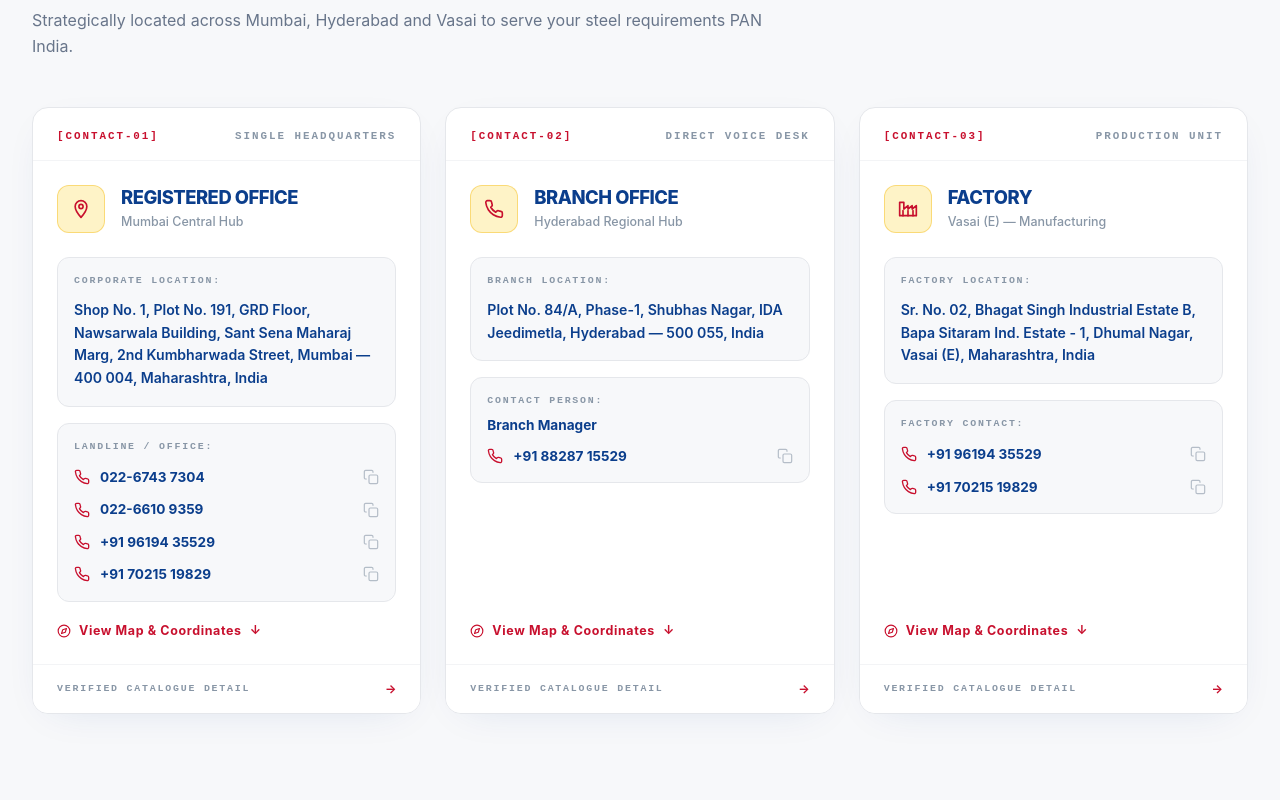
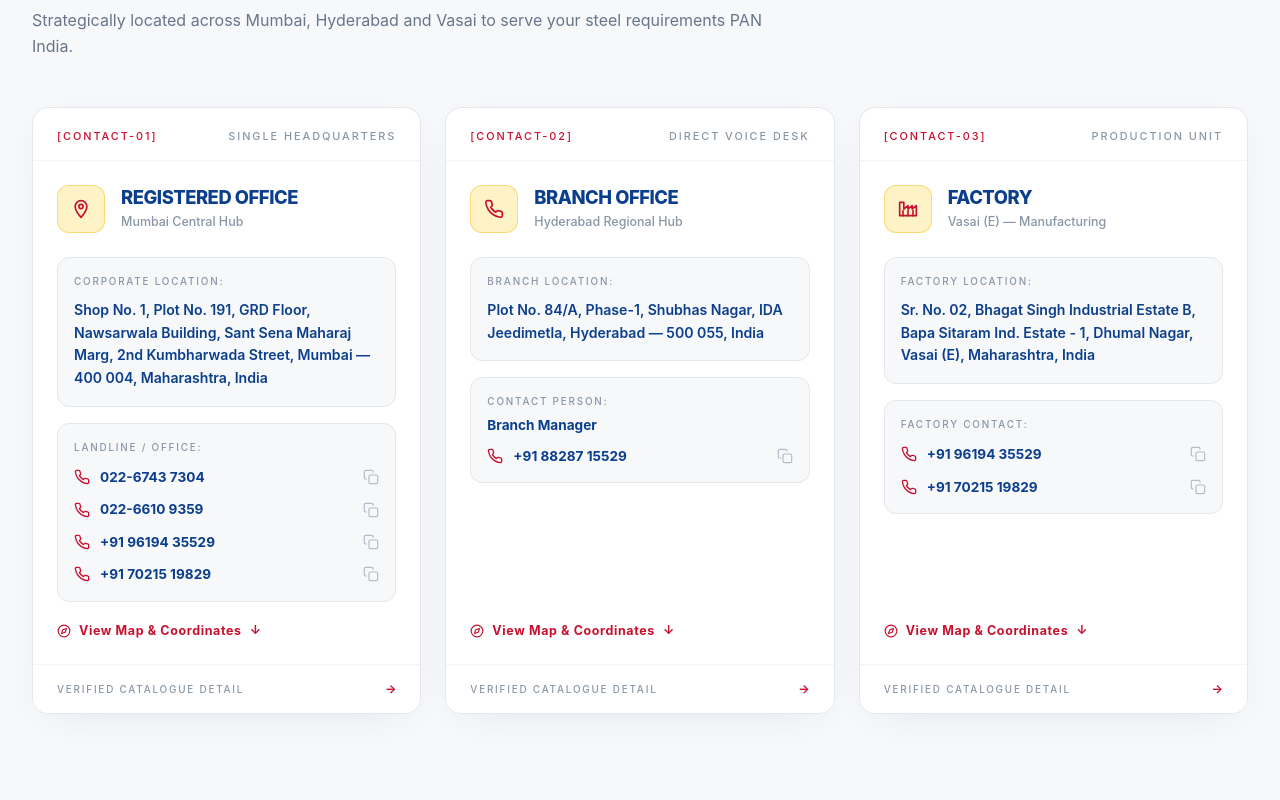
Before and after one commit to RajanPal920/Shreeganeshsteel-website, a React (Vite) app: page /contact in a window 1280 px wide. Shown: the part 980-1780 px from the top of the page. Built offline with nearby package versions, Linux system fonts and the light colour scheme.

Commit message:
change lala

```diff
--- a/src/pages/CategoryDetail.jsx
+++ b/src/pages/CategoryDetail.jsx
@@ -280,7 +280,7 @@ const CategoryDetail = () => {
                 >
                   <div className="relative aspect-[5/4] overflow-hidden bg-gray-100">
                     {/* Number badge — red */}
-                    <span className="absolute top-2.5 left-2.5 z-20 w-7 h-7 rounded-full text-white text-[0.65rem] font-bold font-mono flex items-center justify-center shadow-lg border border-white/30 bg-[#C8102E]">
+                    <span className="absolute top-2.5 left-2.5 z-20 w-7 h-7 rounded-full text-white text-[0.65rem] font-bold font-medium flex items-center justify-center shadow-lg border border-white/30 bg-[#C8102E]">
                       {String(p.id || i + 1).padStart(2, "0")}
                     </span>
 
--- a/src/pages/Certificate.jsx
+++ b/src/pages/Certificate.jsx
@@ -123,7 +123,7 @@ const Certificate = () => {
 
         <div className="relative z-10 max-w-[1320px] mx-auto px-5 sm:px-8 py-16 sm:py-20 lg:py-24">
           {/* Breadcrumb */}
-          <nav className="flex items-center gap-2 text-xs text-white/70 font-mono tracking-wider uppercase mb-6">
+          <nav className="flex items-center gap-2 text-xs text-white/70 font-medium tracking-wider uppercase mb-6">
             <Link to="/" className="hover:text-white transition-colors">
               Home
             </Link>
--- a/src/pages/Contact.jsx
+++ b/src/pages/Contact.jsx
@@ -339,10 +339,10 @@ const Contact = () => {
             <div className="relative bg-white rounded-2xl border border-gray-200 shadow-[0_10px_40px_-20px_rgba(11,62,140,0.15)] hover:shadow-[0_25px_60px_-25px_rgba(200,16,46,0.2)] hover:-translate-y-1 transition-all duration-500 overflow-hidden flex flex-col">
               {/* Top bar */}
               <div className="flex items-center justify-between px-6 pt-5 pb-4 border-b border-gray-100">
-                <span className="text-[0.68rem] font-mono font-bold tracking-[0.18em] uppercase text-[#C8102E]">
+                <span className="text-[0.68rem] font-medium font-bold tracking-[0.18em] uppercase text-[#C8102E]">
                   [CONTACT-01]
                 </span>
-                <span className="text-[0.68rem] font-mono font-bold tracking-[0.18em] uppercase text-[#8896a6]">
+                <span className="text-[0.68rem] font-medium font-bold tracking-[0.18em] uppercase text-[#8896a6]">
                   Single Headquarters
                 </span>
               </div>
@@ -380,7 +380,7 @@ const Contact = () => {
               <div className="px-6 pb-6 flex-1 flex flex-col gap-4">
                 {/* Address panel */}
                 <div className="bg-[#f7f8fa] border border-gray-200 rounded-xl p-4">
-                  <div className="text-[0.62rem] font-mono font-bold tracking-[0.18em] uppercase text-[#8896a6] mb-2.5">
+                  <div className="text-[0.62rem] font-medium font-bold tracking-[0.18em] uppercase text-[#8896a6] mb-2.5">
                     Corporate Location:
                   </div>
                   <p className="text-[0.88rem] text-[#0B3E8C] font-semibold leading-relaxed">
@@ -392,7 +392,7 @@ const Contact = () => {
 
                 {/* Contacts panel */}
                 <div className="bg-[#f7f8fa] border border-gray-200 rounded-xl p-4">
-                  <div className="text-[0.62rem] font-mono font-bold tracking-[0.18em] uppercase text-[#8896a6] mb-3">
+                  <div className="text-[0.62rem] font-medium font-bold tracking-[0.18em] uppercase text-[#8896a6] mb-3">
                     Landline / Office:
                   </div>
                   <div className="flex flex-col gap-3">
@@ -481,7 +481,7 @@ const Contact = () => {
 
               {/* Bottom verified bar */}
               <div className="flex items-center justify-between px-6 py-4 border-t border-gray-100 bg-white">
-                <span className="text-[0.62rem] font-mono font-bold tracking-[0.18em] uppercase text-[#8896a6]">
+                <span className="text-[0.62rem] font-medium font-bold tracking-[0.18em] uppercase text-[#8896a6]">
                   Verified Catalogue Detail
                 </span>
                 <span className="text-[#C8102E] text-xs font-bold">→</span>
@@ -491,10 +491,10 @@ const Contact = () => {
             {/* ---------- CARD 2 — BRANCH OFFICE (HYDERABAD) ---------- */}
             <div className="relative bg-white rounded-2xl border border-gray-200 shadow-[0_10px_40px_-20px_rgba(11,62,140,0.15)] hover:shadow-[0_25px_60px_-25px_rgba(200,16,46,0.2)] hover:-translate-y-1 transition-all duration-500 overflow-hidden flex flex-col">
               <div className="flex items-center justify-between px-6 pt-5 pb-4 border-b border-gray-100">
-                <span className="text-[0.68rem] font-mono font-bold tracking-[0.18em] uppercase text-[#C8102E]">
+                <span className="text-[0.68rem] font-medium font-bold tracking-[0.18em] uppercase text-[#C8102E]">
                   [CONTACT-02]
                 </span>
-                <span className="text-[0.68rem] font-mono font-bold tracking-[0.18em] uppercase text-[#8896a6]">
+                <span className="text-[0.68rem] font-medium font-bold tracking-[0.18em] uppercase text-[#8896a6]">
                   Direct Voice Desk
                 </span>
               </div>
@@ -528,7 +528,7 @@ const Contact = () => {
 
               <div className="px-6 pb-6 flex-1 flex flex-col gap-4">
                 <div className="bg-[#f7f8fa] border border-gray-200 rounded-xl p-4">
-                  <div className="text-[0.62rem] font-mono font-bold tracking-[0.18em] uppercase text-[#8896a6] mb-2.5">
+                  <div className="text-[0.62rem] font-medium font-bold tracking-[0.18em] uppercase text-[#8896a6] mb-2.5">
                     Branch Location:
                   </div>
                   <p className="text-[0.88rem] text-[#0B3E8C] font-semibold leading-relaxed">
@@ -538,7 +538,7 @@ const Contact = () => {
                 </div>
 
                 <div className="bg-[#f7f8fa] border border-gray-200 rounded-xl p-4">
-                  <div className="text-[0.62rem] font-mono font-bold tracking-[0.18em] uppercase text-[#8896a6] mb-1.5">
+                  <div className="text-[0.62rem] font-medium font-bold tracking-[0.18em] uppercase text-[#8896a6] mb-1.5">
                     Contact Person:
                   </div>
                   <div className="text-[0.85rem] font-bold text-[#0B3E8C] mb-2.5">
@@ -616,7 +616,7 @@ const Contact = () => {
               </div>
 
               <div className="flex items-center justify-between px-6 py-4 border-t border-gray-100 bg-white">
-                <span className="text-[0.62rem] font-mono font-bold tracking-[0.18em] uppercase text-[#8896a6]">
+                <span className="text-[0.62rem] font-medium font-bold tracking-[0.18em] uppercase text-[#8896a6]">
                   Verified Catalogue Detail
                 </span>
                 <span className="text-[#C8102E] text-xs font-bold">→</span>
@@ -626,10 +626,10 @@ const Contact = () => {
             {/* ---------- CARD 3 — FACTORY (VASAI E) ---------- */}
             <div className="relative bg-white rounded-2xl border border-gray-200 shadow-[0_10px_40px_-20px_rgba(11,62,140,0.15)] hover:shadow-[0_25px_60px_-25px_rgba(200,16,46,0.2)] hover:-translate-y-1 transition-all duration-500 overflow-hidden flex flex-col">
               <div className="flex items-center justify-between px-6 pt-5 pb-4 border-b border-gray-100">
-                <span className="text-[0.68rem] font-mono font-bold tracking-[0.18em] uppercase text-[#C8102E]">
+                <span className="text-[0.68rem] font-medium font-bold tracking-[0.18em] uppercase text-[#C8102E]">
                   [CONTACT-03]
                 </span>
-                <span className="text-[0.68rem] font-mono font-bold tracking-[0.18em] uppercase text-[#8896a6]">
+                <span className="text-[0.68rem] font-medium font-bold tracking-[0.18em] uppercase text-[#8896a6]">
                   Production Unit
                 </span>
               </div>
@@ -664,7 +664,7 @@ const Contact = () => {
 
               <div className="px-6 pb-6 flex-1 flex flex-col gap-4">
                 <div className="bg-[#f7f8fa] border border-gray-200 rounded-xl p-4">
-                  <div className="text-[0.62rem] font-mono font-bold tracking-[0.18em] uppercase text-[#8896a6] mb-2.5">
+                  <div className="text-[0.62rem] font-medium font-bold tracking-[0.18em] uppercase text-[#8896a6] mb-2.5">
                     Factory Location:
                   </div>
                   <p className="text-[0.88rem] text-[#0B3E8C] font-semibold leading-relaxed">
@@ -674,7 +674,7 @@ const Contact = () => {
                 </div>
 
                 <div className="bg-[#f7f8fa] border border-gray-200 rounded-xl p-4">
-                  <div className="text-[0.62rem] font-mono font-bold tracking-[0.18em] uppercase text-[#8896a6] mb-3">
+                  <div className="text-[0.62rem] font-medium font-bold tracking-[0.18em] uppercase text-[#8896a6] mb-3">
                     Factory Contact:
                   </div>
                   <div className="flex flex-col gap-3">
@@ -756,7 +756,7 @@ const Contact = () => {
               </div>
 
               <div className="flex items-center justify-between px-6 py-4 border-t border-gray-100 bg-white">
-                <span className="text-[0.62rem] font-mono font-bold tracking-[0.18em] uppercase text-[#8896a6]">
+                <span className="text-[0.62rem] font-medium font-bold tracking-[0.18em] uppercase text-[#8896a6]">
                   Verified Catalogue Detail
                 </span>
                 <span className="text-[#C8102E] text-xs font-bold">→</span>
@@ -827,7 +827,7 @@ const Contact = () => {
                           <div className="text-[0.62rem] font-bold tracking-widest uppercase text-[#68758A] mb-0.5">
                             GST — {g.label}
                           </div>
-                          <div className="text-sm font-bold text-[#0B3E8C] font-mono">
+                          <div className="text-sm font-bold text-[#0B3E8C] font-medium">
                             {g.value}
                           </div>
                         </div>
@@ -876,7 +876,7 @@ const Contact = () => {
                   {CONTACT_INFO.products.map((p) => (
                     <span
                       key={p}
-                      className="text-[0.65rem] font-mono tracking-wider uppercase bg-[#f7f8fa] text-[#0B3E8C] px-2.5 py-1 rounded border border-gray-200"
+                      className="text-[0.75rem] font-medium tracking-wider uppercase bg-[#f7f8fa] text-[#0B3E8C] px-2.5 py-1 rounded border border-gray-200"
                     >
                       {p}
                     </span>
--- a/src/pages/Materials.jsx
+++ b/src/pages/Materials.jsx
@@ -141,7 +141,7 @@ const MaterialCard = ({ material, index }) => (
     <div className="relative aspect-[10/9] overflow-hidden bg-gray-100">
       {/* Number badge */}
       <span
-        className="absolute top-3 left-3 z-20 w-9 h-9 rounded-lg text-white text-xs font-bold font-mono flex items-center justify-center shadow-lg border border-white/30"
+        className="absolute top-3 left-3 z-20 w-9 h-9 rounded-lg text-white text-xs font-bold font-medium flex items-center justify-center shadow-lg border border-white/30"
         style={{ backgroundColor: material.accent }}
       >
         {material.number}
@@ -199,13 +199,13 @@ const MaterialCard = ({ material, index }) => (
         {material.grades.slice(0, 3).map((g, i) => (
           <span
             key={i}
-            className="text-[0.62rem] font-mono tracking-wider uppercase bg-[#f7f8fa] text-[#0B3E8C] px-2 py-0.5 rounded border border-gray-200"
+            className="text-[0.62rem] font-medium tracking-wider uppercase bg-[#f7f8fa] text-[#0B3E8C] px-2 py-0.5 rounded border border-gray-200"
           >
             {g}
           </span>
         ))}
         {material.grades.length > 3 && (
-          <span className="text-[0.62rem] font-mono tracking-wider uppercase bg-[#f7f8fa] text-[#8896a6] px-2 py-0.5 rounded border border-gray-200">
+          <span className="text-[0.62rem] font-medium tracking-wider uppercase bg-[#f7f8fa] text-[#8896a6] px-2 py-0.5 rounded border border-gray-200">
             +{material.grades.length - 3}
           </span>
         )}
```
Also changed, not shown: src/pages/About.jsx (+4 -4 lines), src/pages/Home.jsx (+4 -4 lines), src/pages/MaterialDetail.jsx (+4 -4 lines), src/pages/ProductDetail.jsx (+4 -4 lines).
